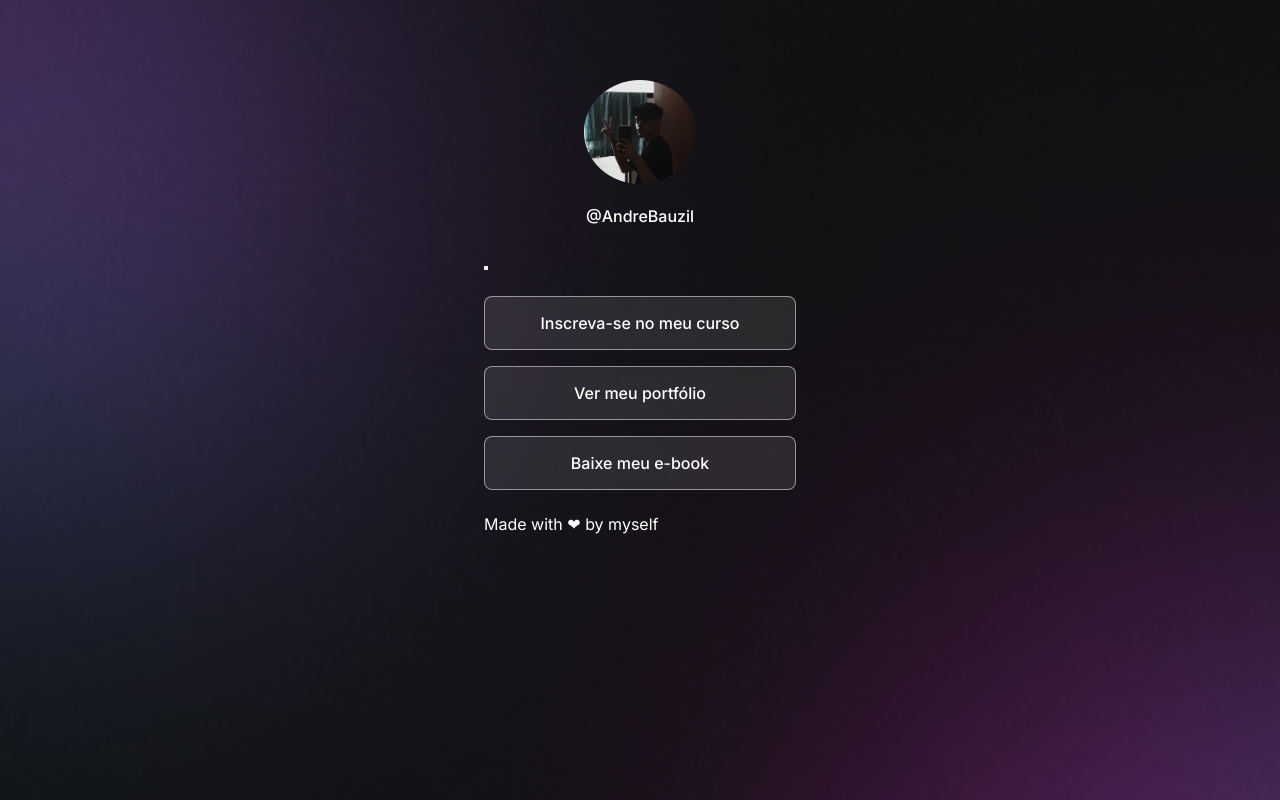
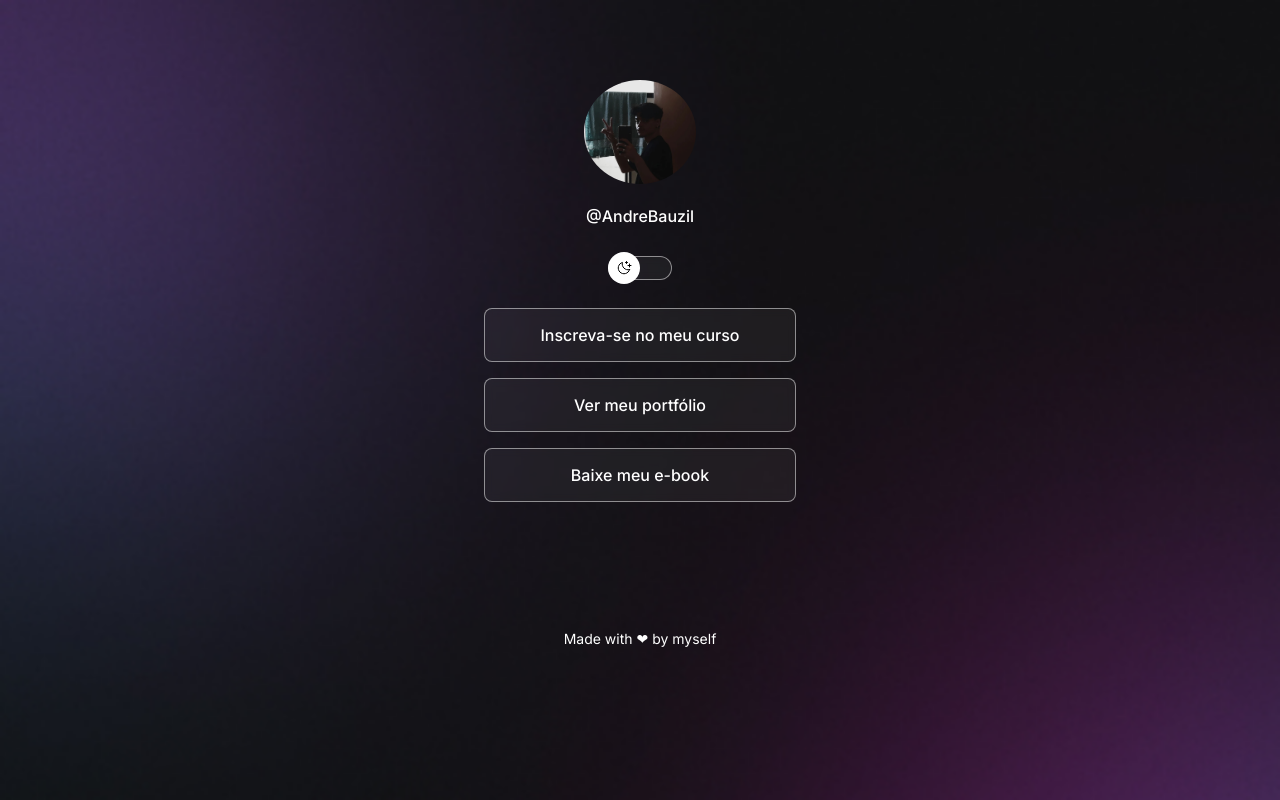
Before and after one commit to AndreBauzil/devlinks, a plain HTML site: page index.html in a window 1280 px wide. Drawn offline with nearby package versions, Linux system fonts and the light colour scheme.

Commit message:
feat: add style for light and dark mode & switch, variables, also some minor changes

```diff
--- a/style.css
+++ b/style.css
@@ -3,13 +3,34 @@
     padding: 0;
     box-sizing: border-box;
 }
+
+:root {
+    --text-color: white;
+    --bg-url: url("./assets/bg-mobile.jpg");
+    --stroke-color: rgba(255, 255, 255, 0.5);
+    --surface-color: rgba(255, 255, 255, 0.05);
+    --surface-color-hover: rgba(0, 0, 0, 0.02);
+    --highlight-color: rgba(255, 255, 255, 0.2);
+    --switch-bg-url: url("./assets/moon-stars.svg");
+}
+
+.light {
+    --text-color: black;
+    --bg-url: url("./assets/bg-mobile-light.jpg");
+    --stroke-color: rgba(0, 0, 0, 0.5);
+    --surface-color: rgba(0, 0, 0, 0.05);
+    --surface-color-hover: rgba(0, 0, 0, 0.02);
+    --highlight-color: rgba(0, 0, 0, 0.1);
+    --switch-bg-url: url("./assets/sun.svg");
+}
+
 body {
-    background: url("./assets/bg-mobile.jpg") no-repeat top center/cover;
+    background: var(--bg-url) no-repeat top center/cover;
 }
 
 body * {
     font-family: "Inter", sans-serif;
-    color: #fff;
+    color: var(--text-color);
 }
 
 #container {
@@ -18,6 +39,8 @@ body * {
     padding: 0 1.5rem;
 }
 
+
+/* Profile */
 #profile {
     text-align: center;
     padding: 1.5rem;
@@ -34,6 +57,47 @@ body * {
     padding-top: 1rem;
 }
 
+/* Switch */
+#switch {
+    position: relative;
+    width: 4rem;
+
+    margin: 4px auto;
+}
+#switch button {
+    width: 2rem;
+    height: 2rem;
+    background: white var(--switch-bg-url) no-repeat center;
+
+    border: 0;
+    border-radius: 50%;
+
+    position: absolute;
+    top: 50%;
+    left: 0;
+    z-index: 1;
+    transform: translateY(-50%);
+}
+.light #switch button {
+    right: 0;
+    left: initial;
+}
+#switch span {
+    display: block;
+    width: 4rem;
+    height: 1.5rem;
+
+    background: var(--surface-color);
+
+    border: 1px solid var(--stroke-color);
+    border-radius: 9999px;
+
+    backdrop-filter: blur(4px);
+    -webkit-backdrop-filter: blur(4px);
+}
+
+
+
 /* Links */
 ul {
     list-style: none;
@@ -44,7 +108,6 @@ ul {
 
     padding: 24px 0;
 }
-
 ul li a {
     display: flex;
     align-items: center;
@@ -52,8 +115,8 @@ ul li a {
 
     padding: 1rem 1.5rem;
 
-    background: rgba(255, 255, 255, 0.1);
-    border: 1px solid rgba(255, 255, 255, 0.5);
+    background: var(--surface-color);
+    border: 1px solid var(--stroke-color);
     border-radius: .5rem;
 
     backdrop-filter: blur(4px);
@@ -64,23 +127,21 @@ ul li a {
 
     transition: background .2s;
 }
-
 ul li a:hover {
-    background: rgba(255, 255, 255, 0.05);
-    border: 1.5px solid #fff;
+    background: var(--surface-color-hover);
+    border: 1.5px solid var(--text-color);
 }
 
 /* Social Links */
-#social-link {
+#social-links {
     display: flex;
     justify-content: center;
 
     padding: 1.5rem 0;
 
-    font-size: 24px;
+    font-size: 1.5rem;
 }
-
-social-links a {
+#social-links a {
     display: flex;
     align-items: center;
     justify-content: center;
@@ -89,7 +150,12 @@ social-links a {
     transition: background .2s;
     border-radius: 50%;
 }
+#social-links a:hover {
+    background: var(--highlight-color);
+}
 
-social-links a:hover {
-    background: rgba(255, 255, 255, 0.2);
+footer {
+    padding: 1.5rem 0;
+    text-align: center;
+    font-size: 14px;
 }
```
